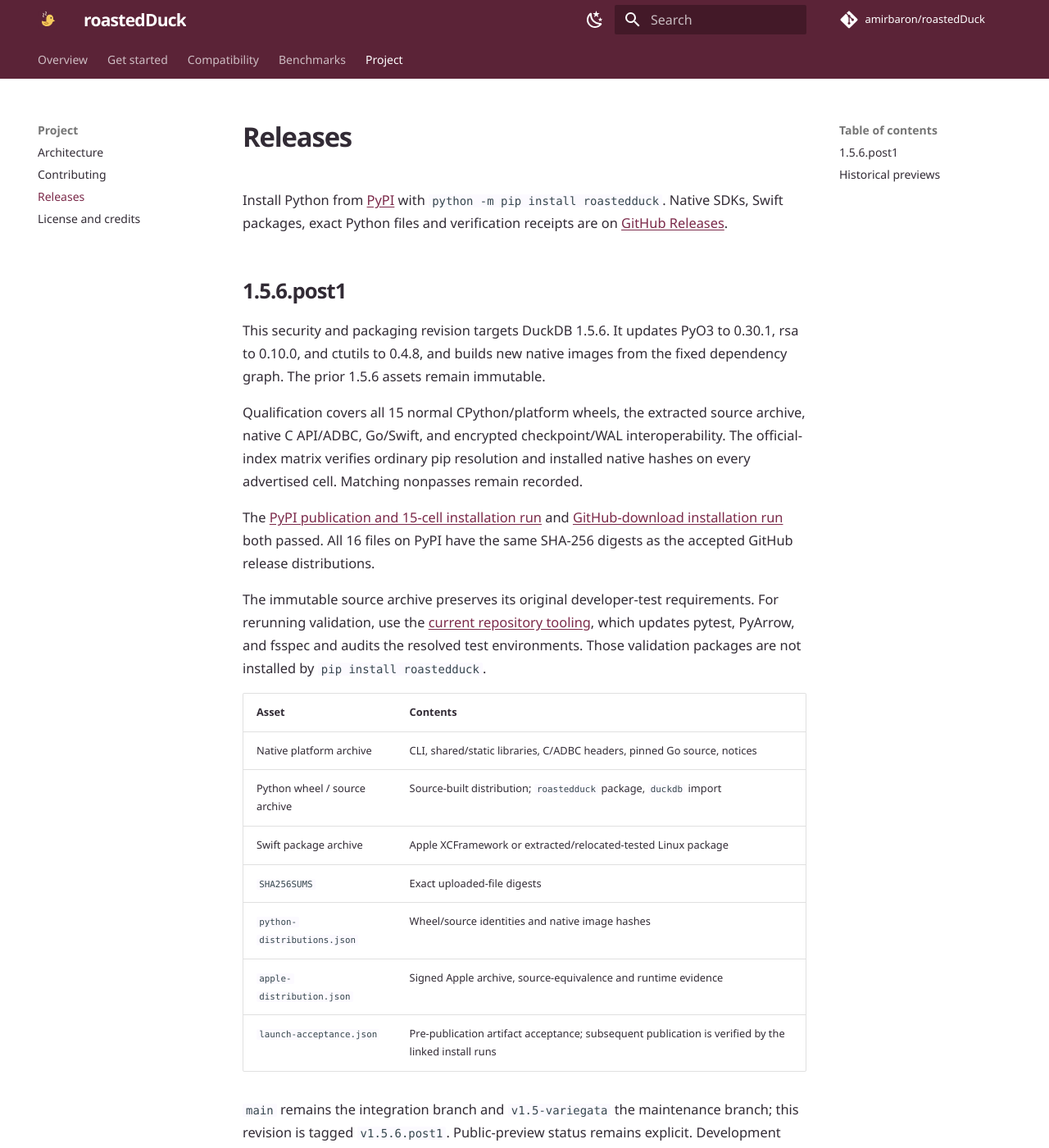
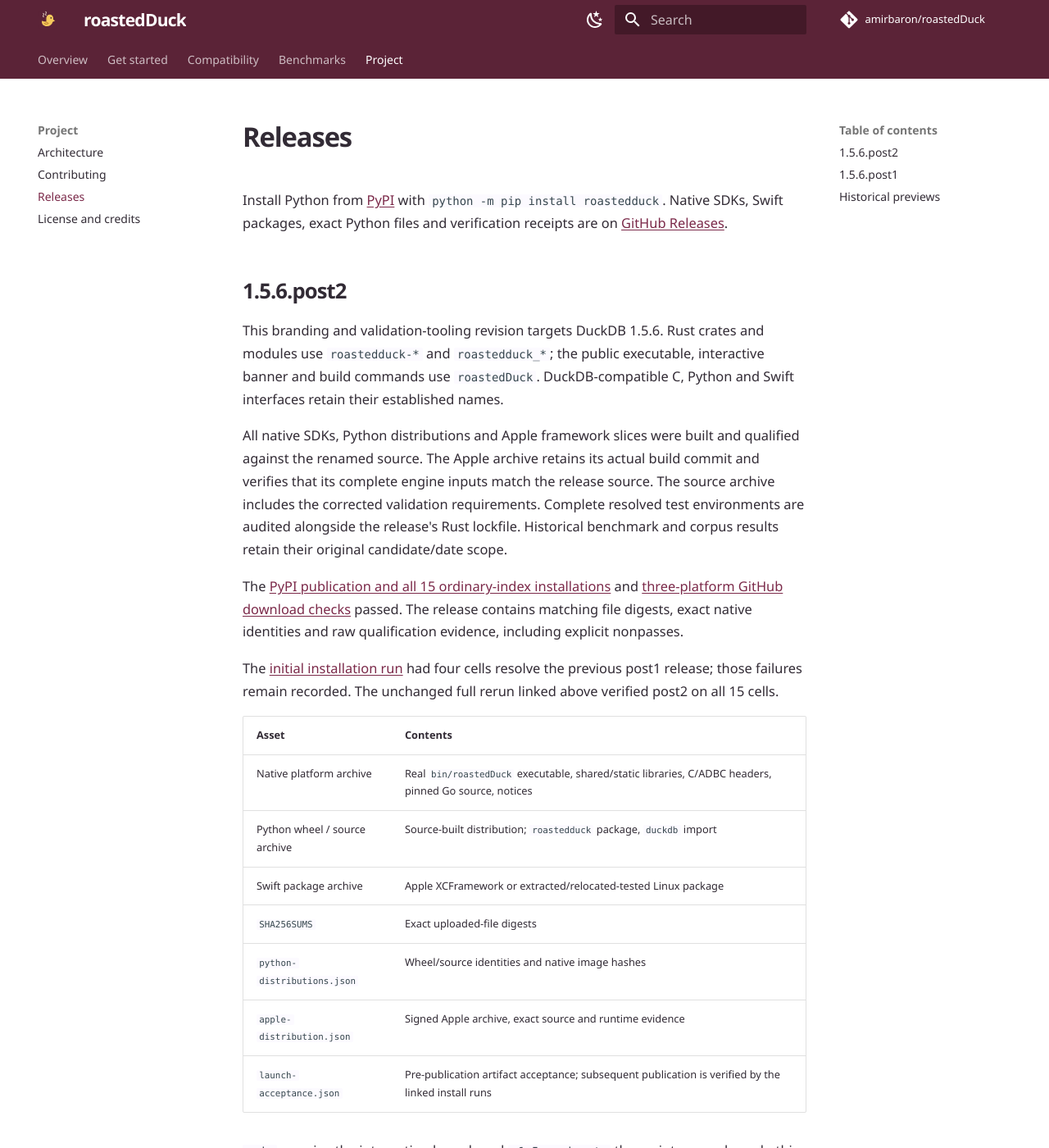
Before and after one commit to amirbaron/roastedDuck, an MkDocs documentation site: the page built from website/docs/releases.md, in a window 1280 px wide and 1400 px high. Shown: the whole window at 82% size. Built offline with MkDocs 1.6.1 and Material for MkDocs 9.7.7, drawn with Linux system fonts in a browser that asks for light colours; comment, search, counter and statistics services are not loaded; some of the changed text lies outside the part shown.

Commit message:
Document verified post2 publication and installation results

```diff
--- a/website/docs/releases.md
+++ b/website/docs/releases.md
@@ -4,41 +4,50 @@ Install Python from [PyPI](https://pypi.org/project/roastedduck/) with
 `python -m pip install roastedduck`. Native SDKs, Swift packages, exact Python
 files and verification receipts are on [GitHub Releases](https://github.com/amirbaron/roastedDuck/releases).
 
-## 1.5.6.post1
+## 1.5.6.post2
 
-This security and packaging revision targets DuckDB 1.5.6. It updates PyO3 to
-0.30.1, rsa to 0.10.0, and ctutils to 0.4.8, and builds new native images from the
-fixed dependency graph. The prior 1.5.6 assets remain immutable.
+This branding and validation-tooling revision targets DuckDB 1.5.6. Rust crates
+and modules use `roastedduck-*` and `roastedduck_*`; the public executable,
+interactive banner and build commands use `roastedDuck`. DuckDB-compatible C,
+Python and Swift interfaces retain their established names.
 
-Qualification covers all 15 normal CPython/platform wheels, the extracted source
-archive, native C API/ADBC, Go/Swift, and encrypted checkpoint/WAL interoperability.
-The official-index matrix verifies ordinary pip resolution and installed native
-hashes on every advertised cell. Matching nonpasses remain recorded.
+All native SDKs, Python distributions and Apple framework slices were built and
+qualified against the renamed source. The Apple archive retains its actual build
+commit and verifies that its complete engine inputs match the release source.
+The source archive includes the corrected validation requirements. Complete resolved test environments are audited alongside
+the release's Rust lockfile. Historical benchmark and corpus results retain their
+original candidate/date scope.
 
-The [PyPI publication and 15-cell installation run](https://github.com/amirbaron/roastedDuck/actions/runs/42691444784)
-and [GitHub-download installation run](https://github.com/amirbaron/roastedDuck/actions/runs/42691434280)
-both passed. All 16 files on PyPI have the same SHA-256 digests as the accepted
-GitHub release distributions.
+The [PyPI publication and all 15 ordinary-index installations](https://github.com/amirbaron/roastedDuck/actions/runs/42785009114)
+and [three-platform GitHub download checks](https://github.com/amirbaron/roastedDuck/actions/runs/42783959451)
+passed. The release contains matching file digests, exact native identities and
+raw qualification evidence, including explicit nonpasses.
 
-The immutable source archive preserves its original developer-test requirements.
-For rerunning validation, use the [current repository tooling](https://github.com/amirbaron/roastedDuck/blob/main/scripts/release/README.md#maintaining-validation-dependencies),
-which updates pytest, PyArrow, and fsspec and audits the resolved test environments.
-Those validation packages are not installed by `pip install roastedduck`.
+The [initial installation run](https://github.com/amirbaron/roastedDuck/actions/runs/42783958634)
+had four cells resolve the previous post1 release; those failures remain recorded.
+The unchanged full rerun linked above verified post2 on all 15 cells.
 
 | Asset | Contents |
 | --- | --- |
-| Native platform archive | CLI, shared/static libraries, C/ADBC headers, pinned Go source, notices |
+| Native platform archive | Real `bin/roastedDuck` executable, shared/static libraries, C/ADBC headers, pinned Go source, notices |
 | Python wheel / source archive | Source-built distribution; `roastedduck` package, `duckdb` import |
 | Swift package archive | Apple XCFramework or extracted/relocated-tested Linux package |
 | `SHA256SUMS` | Exact uploaded-file digests |
 | `python-distributions.json` | Wheel/source identities and native image hashes |
-| `apple-distribution.json` | Signed Apple archive, source-equivalence and runtime evidence |
+| `apple-distribution.json` | Signed Apple archive, exact source and runtime evidence |
 | `launch-acceptance.json` | Pre-publication artifact acceptance; subsequent publication is verified by the linked install runs |
 
 `main` remains the integration branch and `v1.5-variegata` the maintenance
-branch; this revision is tagged `v1.5.6.post1`. Public-preview status remains
+branch; this revision is tagged `v1.5.6.post2`. Public-preview status remains
 explicit. Development signatures are not Apple notarization; physical iOS
 execution remains unverified. No crates.io publication is claimed.
+
+## 1.5.6.post1
+
+The [first PyPI release](https://github.com/amirbaron/roastedDuck/releases/tag/v1.5.6.post1)
+remains immutable. Its runtime dependency fixes and original installation proofs
+are retained. Its source archive contains historical validation pins; developers
+should use the current repository tooling to rerun tests.
 
 ## Historical previews
 
```
Also changed, not shown: CHANGELOG.md (+5 -3 lines), README.md (+3 -2 lines), python/README.md (+1 -1 lines), website/docs/compatibility.md (+14 -5 lines), website/docs/install.md (+8 -8 lines), website/docs/python.md (+2 -2 lines), website/docs/swift.md (+2 -2 lines), 1 other file.
